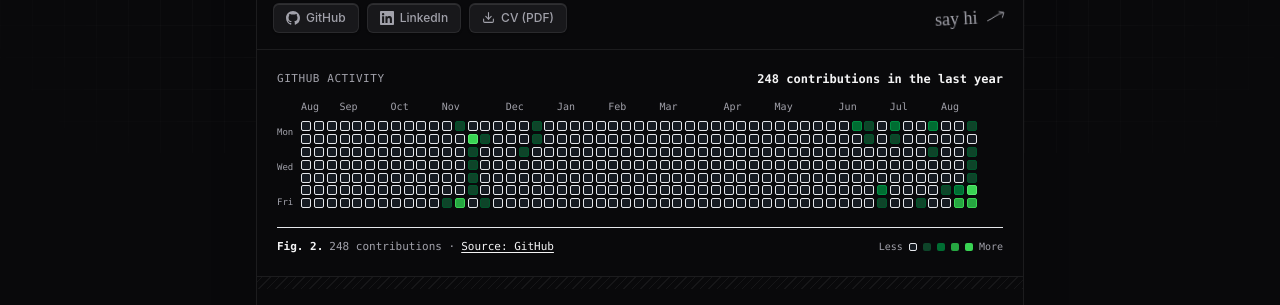
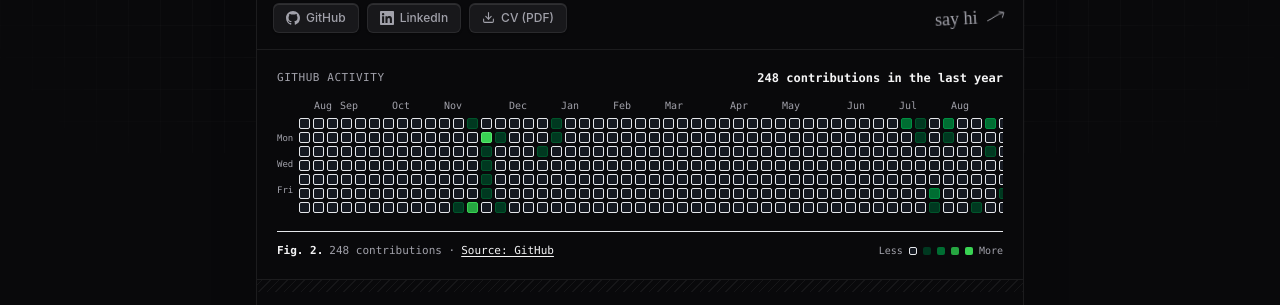
Before and after one commit to mahamoud-diabate/PORTFOLIO, a Next.js app: page / in a window 1280 px wide. Shown: the part 647-952 px from the top of the page. Built offline with nearby package versions, Linux system fonts and the light colour scheme; no server answers.

Commit message:
style: restore original contribution squares styling and color palette

```diff
--- a/src/components/GithubActivity.tsx
+++ b/src/components/GithubActivity.tsx
@@ -55,7 +55,7 @@ export const GithubActivity: React.FC<GithubActivityProps> = ({ lang }) => {
           if (total > 0) setTotalContributions(total);
         }
       } catch {
-        // En cas d'erreur de réseau, conserve les données exactes pré-générées
+        // En cas d'erreur de réseau, conserve les données réelles
       }
     }
 
@@ -76,27 +76,28 @@ export const GithubActivity: React.FC<GithubActivityProps> = ({ lang }) => {
     }
   });
 
-  // Calcul des positions des mois sans chevauchement
+  // Obtenir les labels des mois
   const monthNamesFr = ["Jan", "Fév", "Mar", "Avr", "Mai", "Juin", "Juil", "Août", "Sep", "Oct", "Nov", "Déc"];
   const monthNamesEn = ["Jan", "Feb", "Mar", "Apr", "May", "Jun", "Jul", "Aug", "Sep", "Oct", "Nov", "Dec"];
   const monthNames = lang === "fr" ? monthNamesFr : monthNamesEn;
 
-  const monthMarkers: { name: string; weekIndex: number }[] = [];
-  let prevMonth = -1;
-  weeks.forEach((week, wIdx) => {
-    if (week.length > 0) {
-      const m = new Date(week[0].date).getMonth();
-      if (m !== prevMonth) {
-        monthMarkers.push({ name: monthNames[m], weekIndex: wIdx });
-        prevMonth = m;
+  const monthLabels: { label: string; colIndex: number }[] = [];
+  let lastMonth = -1;
+  weeks.forEach((week, colIdx) => {
+    const firstDay = week[0];
+    if (firstDay) {
+      const month = new Date(firstDay.date).getMonth();
+      if (month !== lastMonth && colIdx > 0) {
+        monthLabels.push({ label: monthNames[month], colIndex: colIdx });
+        lastMonth = month;
       }
     }
   });
 
-  const getCellClass = (level: number) => {
+  const getCellColor = (level: number) => {
     switch (level) {
       case 1:
-        return "bg-[#0e4429] dark:bg-[#0e4429] border-[#00552b]";
+        return "bg-[#0e4429] dark:bg-[#003820] border-[#00552b]";
       case 2:
         return "bg-[#006d32] dark:bg-[#006d32] border-[#008f43]";
       case 3:
@@ -105,14 +106,14 @@ export const GithubActivity: React.FC<GithubActivityProps> = ({ lang }) => {
         return "bg-[#39d353] dark:bg-[#39d353] border-[#56e86f]";
       case 0:
       default:
-        return "bg-surface-hover/50 dark:bg-[#161b22] border-line/30";
+        return "bg-surface-hover/60 dark:bg-[#151921] border-line/40";
     }
   };
 
   return (
     <section className="border-b border-line bg-background p-4 sm:p-5">
-      {/* En-tête de section */}
-      <div className="flex items-center justify-between mb-3">
+      {/* En-tête / titre compact */}
+      <div className="flex items-center justify-between mb-3 text-xs">
         <span className="font-mono text-[11px] uppercase tracking-wider text-muted-foreground">
           {lang === "fr" ? "Activité GitHub" : "GitHub Activity"}
         </span>
@@ -121,42 +122,46 @@ export const GithubActivity: React.FC<GithubActivityProps> = ({ lang }) => {
         </span>
       </div>
 
-      {/* Grille GitHub adaptée au conteneur */}
-      <div className="overflow-x-auto overflow-y-hidden pb-1 scrollbar-none">
-        <div className="inline-block min-w-full">
-          {/* Ligne des mois */}
-          <div className="flex text-[10px] font-mono text-muted-foreground mb-1.5 pl-6 h-4 relative">
-            {monthMarkers.map((m, idx) => (
+      {/* Grille GitHub */}
+      <div className="relative overflow-x-auto pb-1 scrollbar-thin">
+        <div className="min-w-[680px]">
+          {/* Labels des mois */}
+          <div className="relative flex text-[10px] font-mono text-muted-foreground mb-1 ml-6 h-4">
+            {monthLabels.map((m, idx) => (
               <span
                 key={idx}
-                className="absolute"
-                style={{ left: `${24 + m.weekIndex * 12.8}px` }}
+                style={{
+                  position: "absolute",
+                  left: `${m.colIndex * 13}px`,
+                }}
               >
-                {m.name}
+                {m.label}
               </span>
             ))}
           </div>
 
-          {/* Corps de la grille avec jours de la semaine */}
-          <div className="flex items-start gap-2">
-            {/* Jours : Lun, Mer, Ven */}
-            <div className="flex flex-col justify-between text-[9px] font-mono text-muted-foreground select-none h-[88px] pt-1">
-              <span>{lang === "fr" ? "Lun" : "Mon"}</span>
-              <span>{lang === "fr" ? "Mer" : "Wed"}</span>
-              <span>{lang === "fr" ? "Ven" : "Fri"}</span>
+          {/* Grille avec labels des jours */}
+          <div className="flex gap-1.5 items-start">
+            <div className="flex flex-col gap-[3px] text-[9px] font-mono text-muted-foreground pt-0.5 select-none w-5">
+              <span className="h-[10px] leading-[10px]"></span>
+              <span className="h-[10px] leading-[10px]">{lang === "fr" ? "Lun" : "Mon"}</span>
+              <span className="h-[10px] leading-[10px]"></span>
+              <span className="h-[10px] leading-[10px]">{lang === "fr" ? "Mer" : "Wed"}</span>
+              <span className="h-[10px] leading-[10px]"></span>
+              <span className="h-[10px] leading-[10px]">{lang === "fr" ? "Ven" : "Fri"}</span>
+              <span className="h-[10px] leading-[10px]"></span>
             </div>
 
-            {/* Colonnes de 7 jours */}
-            <div className="flex gap-[2.8px] flex-1">
+            <div className="flex gap-[3px] flex-1">
               {weeks.map((week, wIdx) => (
-                <div key={wIdx} className="flex flex-col gap-[2.8px]">
+                <div key={wIdx} className="flex flex-col gap-[3px]">
                   {week.map((day, dIdx) => (
                     <div
                       key={dIdx}
                       onMouseEnter={() => setHoveredDay(day)}
                       onMouseLeave={() => setHoveredDay(null)}
-                      title={`${day.count} contributions le ${day.date}`}
-                      className={`size-[10px] rounded-[2px] border transition-transform duration-100 hover:scale-125 cursor-pointer ${getCellClass(
+                      title={`${day.count} contributions on ${day.date}`}
+                      className={`size-[10px] sm:size-[11px] rounded-[2px] border transition-transform duration-100 hover:scale-125 cursor-pointer ${getCellColor(
                         day.level
                       )}`}
                     />
@@ -168,7 +173,7 @@ export const GithubActivity: React.FC<GithubActivityProps> = ({ lang }) => {
         </div>
       </div>
 
-      {/* Légende Blueprint Fig. 2 */}
+      {/* Légende technique façon Blueprint (Fig. 2) */}
       <div className="mt-3.5 flex flex-wrap items-center justify-between gap-2 border-t border-line/60 pt-2.5 font-mono text-[11px] text-muted-foreground">
         <div className="flex items-center gap-1.5">
           <span className="font-semibold text-foreground">Fig. 2.</span>
@@ -191,8 +196,8 @@ export const GithubActivity: React.FC<GithubActivityProps> = ({ lang }) => {
 
         <div className="flex items-center gap-1.5 text-[10px]">
           <span>{lang === "fr" ? "Moins" : "Less"}</span>
-          <span className="size-2 rounded-[2px] bg-surface-hover/50 dark:bg-[#161b22] border border-line/30" />
-          <span className="size-2 rounded-[2px] bg-[#0e4429]" />
+          <span className="size-2 rounded-[2px] bg-surface-hover/60 dark:bg-[#151921] border border-line/40" />
+          <span className="size-2 rounded-[2px] bg-[#0e4429] dark:bg-[#003820]" />
           <span className="size-2 rounded-[2px] bg-[#006d32]" />
           <span className="size-2 rounded-[2px] bg-[#26a641]" />
           <span className="size-2 rounded-[2px] bg-[#39d353]" />
```
